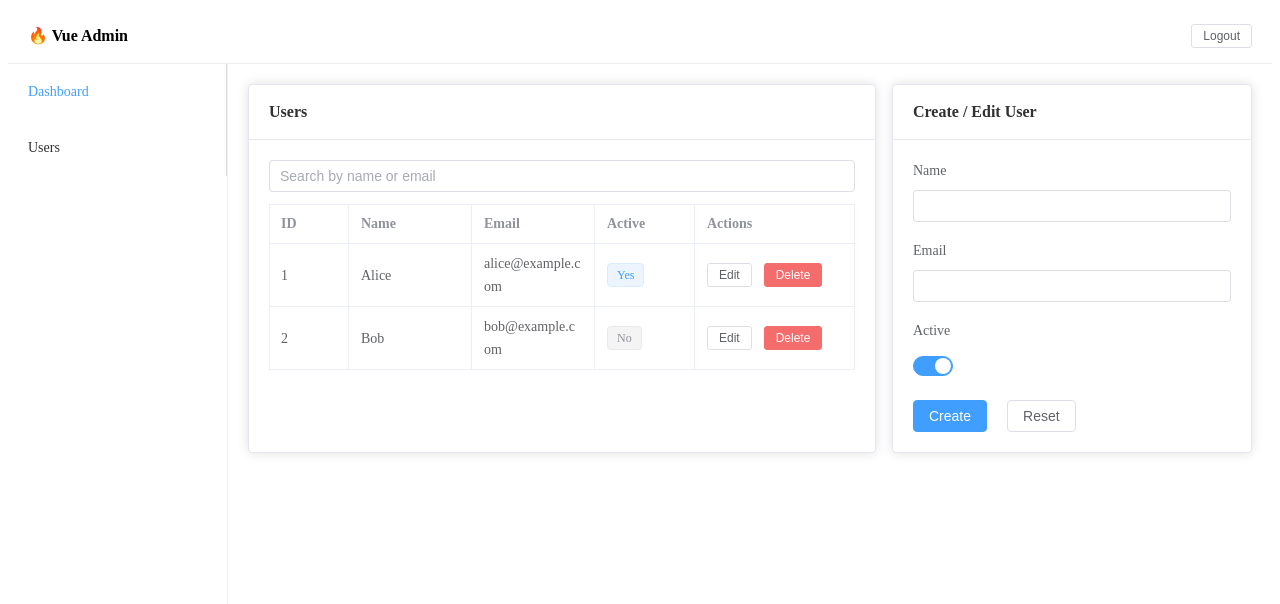
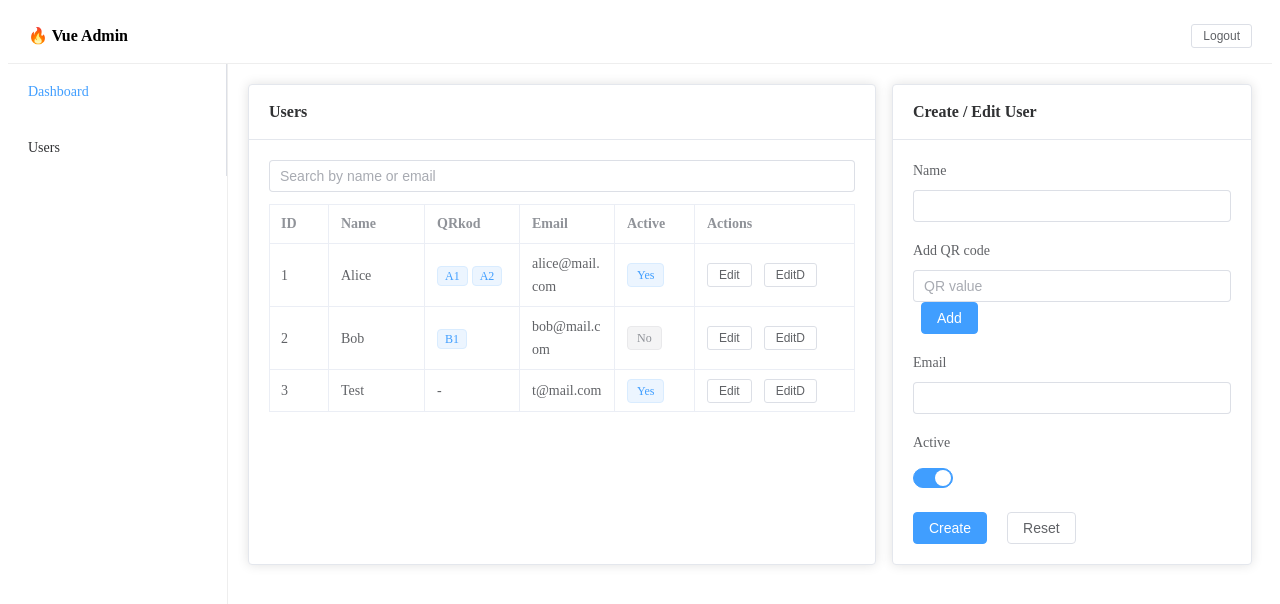
Before and after one commit to buzyka/imlate-front, a Vue app: page /users in a window 1280 px wide. Shown: the top 604 px of the page. Built offline with nearby package versions, Linux system fonts and the light colour scheme; no server answers; sample sign-in values are in the browser's storage.

Commit message:
feat: add user add code functionality

```diff
--- a/src/views/Users.vue
+++ b/src/views/Users.vue
@@ -1,133 +1,255 @@
 <template>
   <div class="grid gap">
+
+    <!-- 📌 TABLE OF USERS -->
     <el-card>
       <template #header><b>Users</b></template>
-      <el-input
-        v-model="q"
-        placeholder="Search by name or email"
-        clearable
-        class="mb-2"
-      />
-      <el-table :data="filtered" border style="width: 100%">
-        <el-table-column prop="id" label="ID" width="80" />
+
+      <el-input v-model="q" placeholder="Search by name or email" clearable class="mb-2" />
+
+      <el-table :data="filtered" border style="width: 100%" highlight-current-row @current-change="selectRow">
+        <el-table-column prop="id" label="ID" width="60" />
         <el-table-column prop="name" label="Name" />
+        <el-table-column label="QRkod">
+          <template #default="scope">
+            <div v-if="scope.row.QRkod?.length">
+              <el-tag v-for="(qr, i) in scope.row.QRkod" :key="i" size="small" style="margin-right: 4px;">
+                {{ qr }}
+              </el-tag>
+            </div>
+            <span v-else>-</span>
+          </template>
+        </el-table-column>
         <el-table-column prop="email" label="Email" />
-        <el-table-column prop="active" label="Active" width="100">
+
+        <el-table-column prop="active" label="Active" width="80">
           <template #default="scope">
             <el-tag v-if="scope.row.active">Yes</el-tag>
             <el-tag type="info" v-else>No</el-tag>
           </template>
         </el-table-column>
+
         <el-table-column label="Actions" width="160">
           <template #default="scope">
-            <el-button size="small" @click="edit(scope.row)">Edit</el-button>
-            <el-button size="small" type="danger" @click="remove(scope.row.id)">Delete</el-button>
+            <el-button size="small" @click="editInline(scope.row)">Edit</el-button>
+            <el-button size="small" @click="editDialog(scope.row)">EditD</el-button>
           </template>
         </el-table-column>
       </el-table>
     </el-card>
 
+
+    <!-- 📌 FORM — CREATE/EDIT -->
     <el-card>
       <template #header><b>Create / Edit User</b></template>
+
       <el-form :model="form" label-position="top">
+
         <el-form-item label="Name">
           <el-input v-model="form.name" />
         </el-form-item>
+
+        <!-- QR INPUT -->
+        <el-form-item label="Add QR code">
+          <el-input v-model="newQR" placeholder="QR value" ref="QRkodInput" />
+          <el-button type="primary" @click="addQR" style="margin-left: 8px">Add</el-button>
+        </el-form-item>
+
+        <!-- QR LIST TABLE -->
+        <el-table v-if="form.QRkod.length" :data="form.QRkod" border style="margin-bottom: 12px">
+          <el-table-column label="QR Code">
+            <template #default="scope">{{ scope.row }}</template>
+          </el-table-column>
+
+          <el-table-column label="Delete" width="70">
+            <template #default="scope">
+              <el-button type="danger" size="small" @click="removeQR(scope.$index)">X</el-button>
+            </template>
+          </el-table-column>
+        </el-table>
+
         <el-form-item label="Email">
           <el-input v-model="form.email" />
         </el-form-item>
+
         <el-form-item label="Active">
           <el-switch v-model="form.active" />
         </el-form-item>
+
         <div class="flex gap">
           <el-button type="primary" @click="save">{{ form.id ? 'Update' : 'Create' }}</el-button>
           <el-button @click="reset">Reset</el-button>
         </div>
       </el-form>
     </el-card>
+
+
+    <!-- 📌 EDIT DIALOG -->
+    <el-dialog title="Edit User" v-model="dialogVisible" width="450px">
+      <el-form label-position="top">
+
+        <el-form-item label="Name">
+          <el-input v-model="editForm.name" />
+        </el-form-item>
+
+        <el-form-item label="Email">
+          <el-input v-model="editForm.email" />
+        </el-form-item>
+
+        <el-form-item label="Add QR code">
+          <el-input v-model="editNewQR" placeholder="QR value" />
+          <el-button size="small" @click="editAddQR">Add</el-button>
+        </el-form-item>
+
+        <el-table v-if="editForm.QRkod.length" :data="editForm.QRkod" border>
+          <el-table-column label="QR">
+            <template #default="scope">{{ scope.row }}</template>
+          </el-table-column>
+          <el-table-column width="70">
+            <template #default="scope">
+              <el-button type="danger" size="small" @click="editRemoveQR(scope.$index)">X</el-button>
+            </template>
+          </el-table-column>
+        </el-table>
+
+        <el-form-item label="Active">
+          <el-switch v-model="editForm.active" />
+        </el-form-item>
+      </el-form>
+
+      <template #footer>
+        <el-button @click="dialogVisible=false">Cancel</el-button>
+        <el-button type="primary" @click="saveEdit">Save</el-button>
+      </template>
+    </el-dialog>
+
   </div>
 </template>
 
+
+
 <script setup>
-import { ref, computed, onMounted } from 'vue'
+import { ref, computed, onMounted, nextTick } from 'vue'
 import api from '../services/api.js'
 
+/* MAIN STATE */
+const users = ref([])
 const q = ref('')
-const users = ref([])
-const form = ref({ id: null, name: '', email: '', active: true })
+const form = ref({ id:null, name:'', email:'', QRkod:[], active:true })
+const newQR = ref("")
+const QRkodInput = ref(null)
 
-const filtered = computed(() => {
-  if (!q.value) return users.value
-  const s = q.value.toLowerCase()
-  return users.value.filter(u => (u.name+u.email).toLowerCase().includes(s))
-})
+/* SEARCH */
+const filtered = computed(()=> !q.value ? users.value :
+  users.value.filter(u=> (u.name+u.email).toLowerCase().includes(q.value.toLowerCase()))
+)
 
-onMounted(async () => {
-  await refresh()
-})
-
-async function refresh() {
-  try {
-    const { data } = await api.get('/users')
+/* LOAD */
+onMounted(refresh)
+async function refresh(){
+  try{
+    const {data} = await api.get('/users')
     users.value = data
-  } catch {
-    // demo data if backend missing
-    users.value = users.value.length ? users.value : [
-      { id: 1, name: 'Alice', email: 'alice@example.com', active: true },
-      { id: 2, name: 'Bob', email: 'bob@example.com', active: false }
+  }catch{
+    users.value = [
+      {id:1, name:"Alice", email:"alice@mail.com", QRkod:["A1","A2"], active:true},
+      {id:2, name:"Bob", email:"bob@mail.com", QRkod:["B1"], active:false},
+      {id:3, name:"Test", email:"t@mail.com", QRkod:[], active:true},
     ]
   }
 }
 
-function edit(row) {
-  form.value = { ...row }
+
+/* EDIT INLINE */
+function editInline(row){
+  form.value = {...row, QRkod:[...row.QRkod]}   // копия массива
+  nextTick(()=> QRkodInput.value?.focus())
 }
 
-async function save() {
-  if (form.value.id) {
-    // update
-    try {
-      const { data } = await api.put(`/users/${form.value.id}`, form.value)
-      const idx = users.value.findIndex(u => u.id === data.id)
-      if (idx >= 0) users.value[idx] = data
-    } catch {
-      // demo update
-      const idx = users.value.findIndex(u => u.id === form.value.id)
-      if (idx >= 0) users.value[idx] = { ...form.value }
+/* ADD / REMOVE QR */
+function addQR(){
+  if(!newQR.value.trim()) return
+  form.value.QRkod.push(newQR.value.trim())
+  newQR.value = ""
+}
+function removeQR(i){ form.value.QRkod.splice(i,1) }
+
+
+/* SAVE (CREATE + UPDATE) */
+async function save(){
+
+  // safety — make sure QRkod is array of strings
+  form.value.QRkod = (form.value.QRkod||[]).map(q=>String(q).trim()).filter(q=>q)
+
+  if(form.value.id){   // UPDATE ------------------------
+    try{
+      const {data} = await api.put(`/users/${form.value.id}`, form.value)
+      const i = users.value.findIndex(u=>u.id===data.id)
+      if(i>=0) users.value.splice(i,1,data)
+    }catch{
+      const i = users.value.findIndex(u=>u.id===form.value.id)
+      if(i>=0) users.value.splice(i,1,{...form.value})
     }
-  } else {
-    // create
-    try {
-      const { data } = await api.post('/users', form.value)
+  }else{               // CREATE ------------------------
+    try{
+      const {data} = await api.post('/users', form.value)
       users.value.push(data)
-    } catch {
-      // demo create
-      const newId = users.value.length ? Math.max(...users.value.map(u => u.id)) + 1 : 1
-      users.value.push({ ...form.value, id: newId })
+    }catch{
+      const id = users.value.length ? Math.max(...users.value.map(u=>u.id))+1 : 1
+      users.value.push({...form.value,id})
     }
   }
+
   reset()
 }
 
-async function remove(id) {
-  try {
-    await api.delete(`/users/${id}`)
-    users.value = users.value.filter(u => u.id !== id)
-  } catch {
-    users.value = users.value.filter(u => u.id !== id)
-  }
+
+/* RESET */
+function reset(){
+  form.value = { id:null, name:'', email:'', QRkod:[], active:true }
+  newQR.value = ""
 }
 
-function reset() {
-  form.value = { id: null, name: '', email: '', active: true }
+
+
+
+/* DIALOG EDITOR */
+const dialogVisible = ref(false)
+const editForm = ref({ id:null, name:'', email:'', QRkod:[], active:true })
+const editNewQR = ref("")
+
+function editDialog(user){
+  editForm.value = {...user, QRkod:[...user.QRkod]}
+  dialogVisible.value = true
+}
+
+function editAddQR(){
+  if(!editNewQR.value.trim())return
+  editForm.value.QRkod.push(editNewQR.value.trim())
+  editNewQR.value=""
+}
+function editRemoveQR(i){ editForm.value.QRkod.splice(i,1) }
+
+function saveEdit(){
+  const i = users.value.findIndex(u=>u.id===editForm.value.id)
+  if(i>=0) users.value.splice(i,1,{...editForm.value})
+  dialogVisible.value=false
+}
+
+
+/* SELECT ROW */
+const selectedRow = ref(null)
+function selectRow(row){
+  selectedRow.value=row
+  editInline(row)
 }
 </script>
 
+
+
 <style scoped>
-.grid { display:grid; grid-template-columns: 1fr 360px; gap: 16px; }
-.flex { display:flex; align-items:center; gap: 8px; }
-.mb-2 { margin-bottom: 12px; }
-@media (max-width: 900px) {
-  .grid { grid-template-columns: 1fr; }
-}
+.grid{display:grid;grid-template-columns:1fr 360px;gap:16px;}
+.flex{display:flex;align-items:center;gap:8px;}
+.mb-2{margin-bottom:12px;}
+@media(max-width:900px){.grid{grid-template-columns:1fr;}}
 </style>
```
Also changed, not shown: package.json (+6 -1 lines), 1 other file (tests, documents, lock files or other folders).
